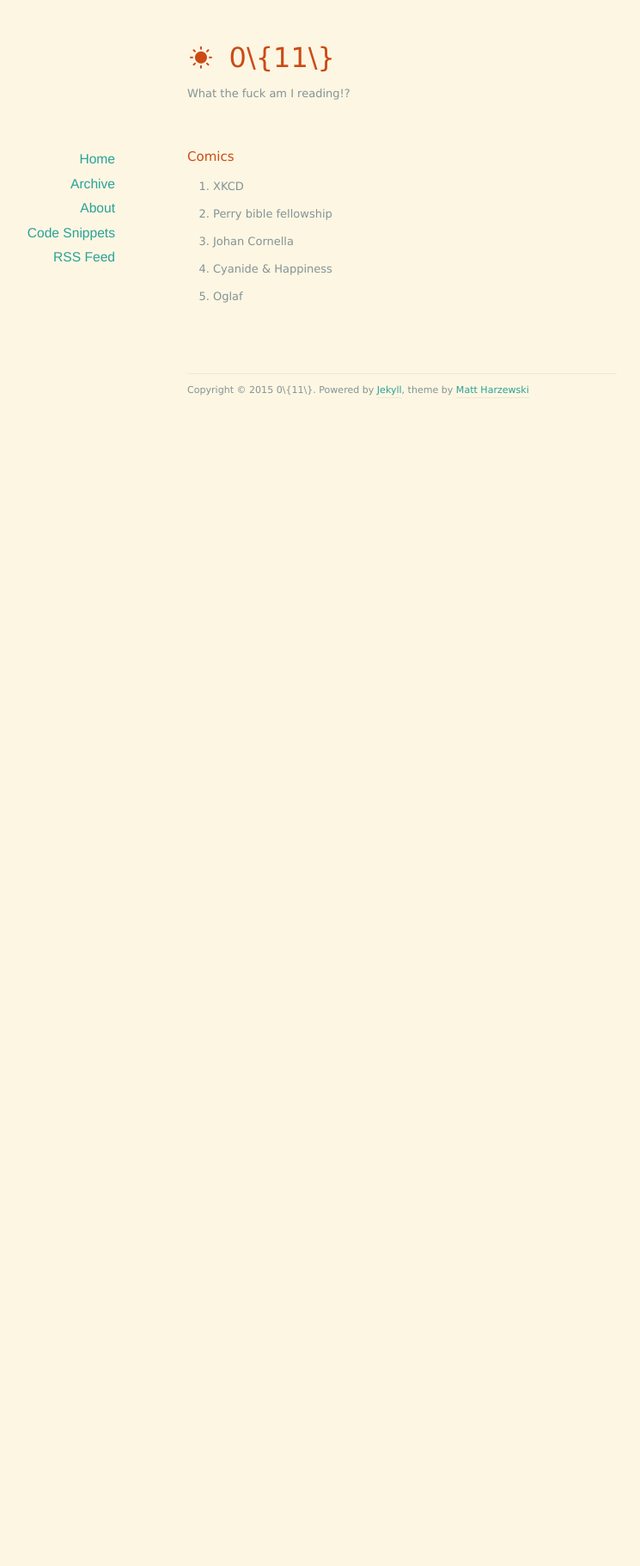
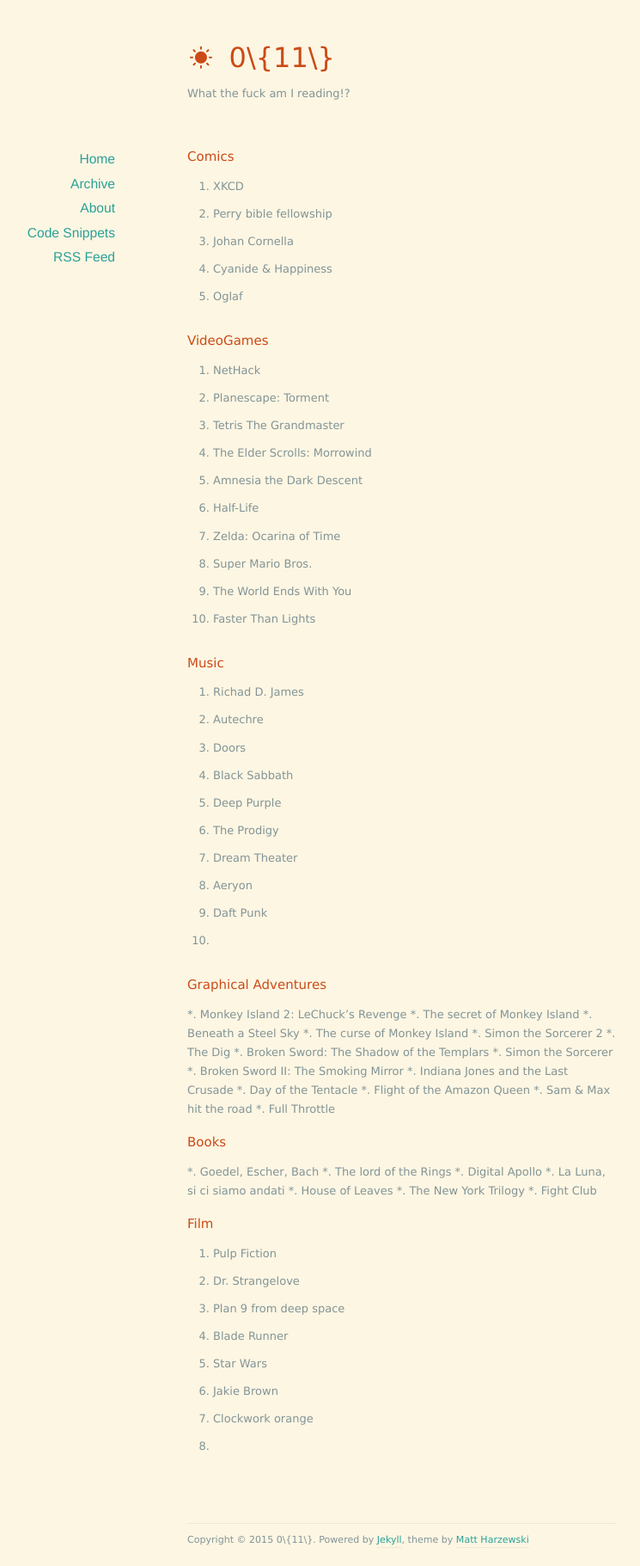
Before and after one commit to ManofWax/manofwax.github.io, a Jekyll site: the page built from about/index.markdown, in a window 1280 px wide. Shown: the whole page at 86% size, without its empty margins (172-917 px from the left). Built offline with Jekyll 4.4.1, drawn with Linux system fonts in a browser that asks for light colours; nearby versions of some CDN libraries; before the commit the page ends 900 px from its top, so only the background shows below that.

Commit message:
Aggiunto axiomatic, modificato la pagina di about

```diff
--- a/about/index.markdown
+++ b/about/index.markdown
@@ -9,3 +9,62 @@
 * Johan Cornella
 * Cyanide & Happiness
 * Oglaf
+
+## VideoGames
+* NetHack
+* Planescape: Torment
+* Tetris The Grandmaster
+* The Elder Scrolls: Morrowind
+* Amnesia the Dark Descent
+* Half-Life
+* Zelda: Ocarina of Time
+* Super Mario Bros.
+* The World Ends With You
+* Faster Than Lights
+
+## Music
+* Richad D. James
+* Autechre
+* Doors
+* Black Sabbath
+* Deep Purple
+* The Prodigy
+* Dream Theater
+* Aeryon
+* Daft Punk
+*
+
+## Graphical Adventures
+*. Monkey Island 2: LeChuck's Revenge
+*. The secret of Monkey Island
+*. Beneath a Steel Sky
+*. The curse of Monkey Island
+*. Simon the Sorcerer 2
+*. The Dig
+*. Broken Sword: The Shadow of the Templars
+*. Simon the Sorcerer
+*. Broken Sword II: The Smoking Mirror
+*. Indiana Jones and the Last Crusade
+*. Day of the Tentacle
+*. Flight of the Amazon Queen
+*. Sam & Max hit the road
+*. Full Throttle
+
+## Books
+*. Goedel, Escher, Bach
+*. The lord of the Rings
+*. Digital Apollo
+*. La Luna, si ci siamo andati
+*. House of Leaves
+*. The New York Trilogy
+*. Fight Club
+
+## Film
+* Pulp Fiction
+* Dr. Strangelove
+* Plan 9 from deep space
+* Blade Runner
+* Star Wars
+* Jakie Brown
+* Clockwork orange
+*
```
Also changed, not shown: _posts/2015-02-12-axiomatic.markdown (added, +11 -0 lines), images/axiomatic.jpg (added).
